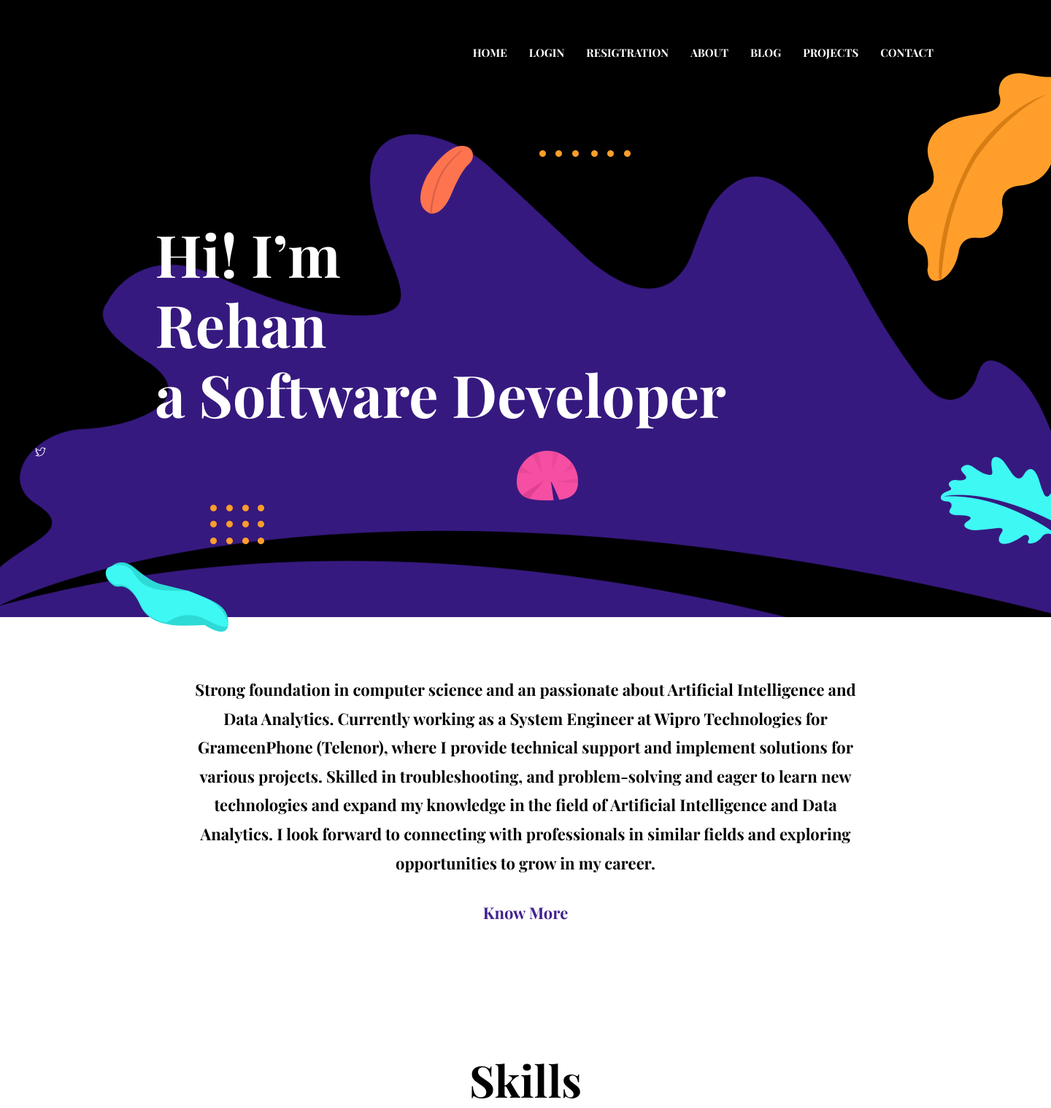
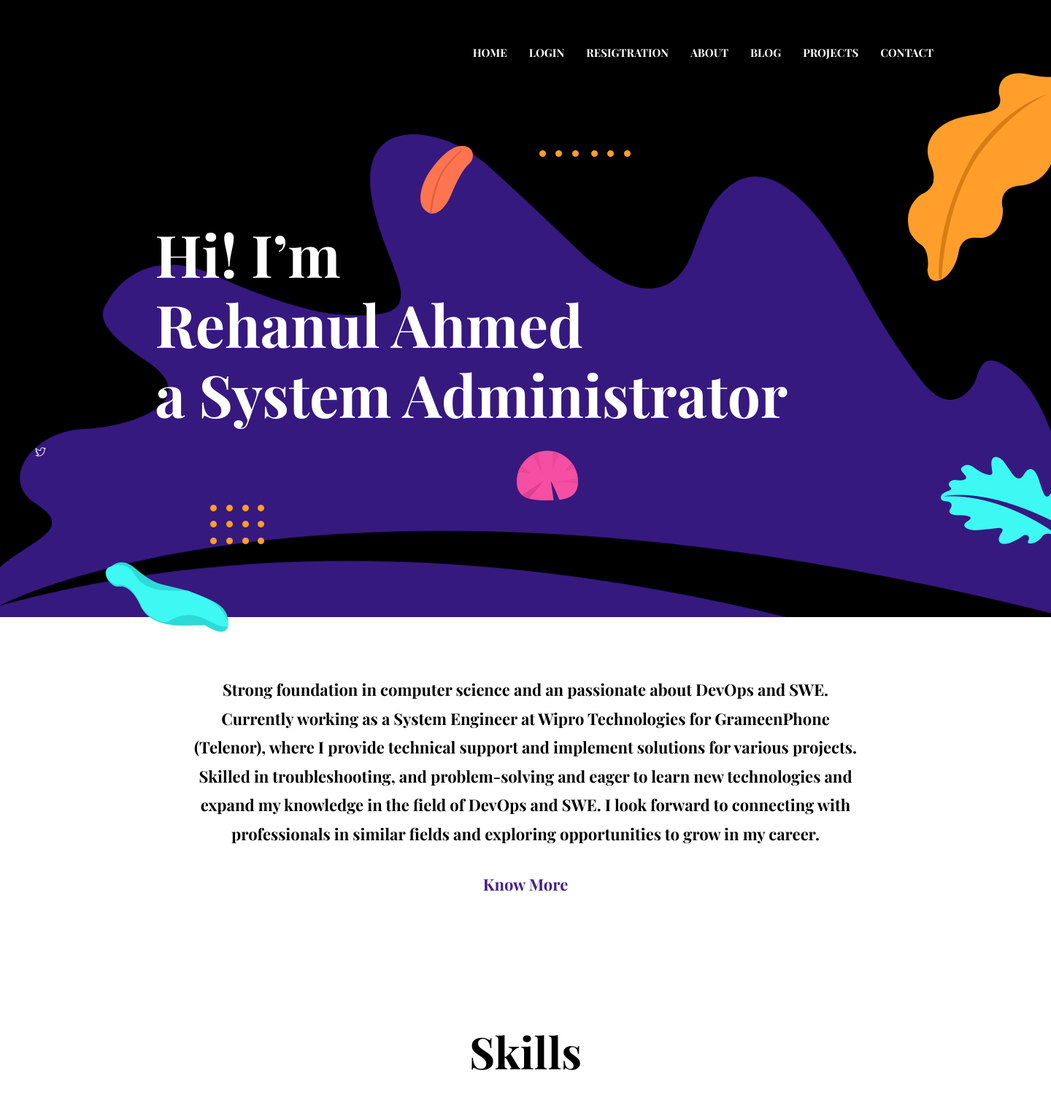
Before and after one commit to reh1548/python-flask-portfolio-website, a Flask app: page / in a window 1440 px wide; the page is wider, and only the part inside the window is pictured. Shown: the top 1519 px of that part at 73% size. Run offline with Flask 3, Linux system fonts and the light colour scheme; some libraries are stand-ins or nearby versions.

Commit message:
changed db source and some writings in template

```diff
--- a/templates/about.html
+++ b/templates/about.html
@@ -27,7 +27,7 @@
       <div class="col-md-8">
         <p>Hi, my name is Rehanul Ahmed. I live in Bangladesh. I am a self taught software developer. I am passionate about building things. I love to work in teams to solve problems.</p>
         <p>My hobbies include reading history books, playing military simulation video games and have deep philosophical discussions with friends while I sip my espresso 🥤.</p>
-        <p>Got into Deep Learning few years a ago, and saw the potential in it. Interested in Computer Vision related Deep Learning works.</p>
+        <p>Currently learning DevOps and building websites as a hobby.</p>
       </div>
       <div class="col-md-4 text-center drag-lg-top">
         <div class="shadow-down mb-4">
--- a/templates/index.html
+++ b/templates/index.html
@@ -4,7 +4,7 @@
   <div class="container">
     <div class="row">
       <div class="col-lg-11 mx-auto">
-        <h1 class="text-white font-tertiary">Hi! I’m <br> Rehan <br>a Software Developer</h1>
+        <h1 class="text-white font-tertiary">Hi! I’m <br> Rehanul Ahmed <br>a System Administrator</h1>
       </div>
     </div>
   </div>
@@ -51,9 +51,9 @@
   <div class="container">
     <div class="row">
       <div class="col-lg-10 mx-auto text-center">
-        <p class="font-secondary paragraph-lg text-dark">Strong foundation in computer science and an passionate about Artificial Intelligence and Data Analytics.
+        <p class="font-secondary paragraph-lg text-dark">Strong foundation in computer science and an passionate about DevOps and SWE.
           Currently working as a System Engineer at Wipro Technologies for GrameenPhone (Telenor), where I provide technical support and implement solutions for various projects.
-          Skilled in troubleshooting, and problem-solving and eager to learn new technologies and expand my knowledge in the field of Artificial Intelligence and Data Analytics.
+          Skilled in troubleshooting, and problem-solving and eager to learn new technologies and expand my knowledge in the field of DevOps and SWE.
           I look forward to connecting with professionals in similar fields and exploring opportunities to grow in my career.</p>
         <a href="{{ url_for('about') }}" class="btn btn-transparent">know more</a>
       </div>
```
Also changed, not shown: instance/portfolio.db (added), 1 other file.
